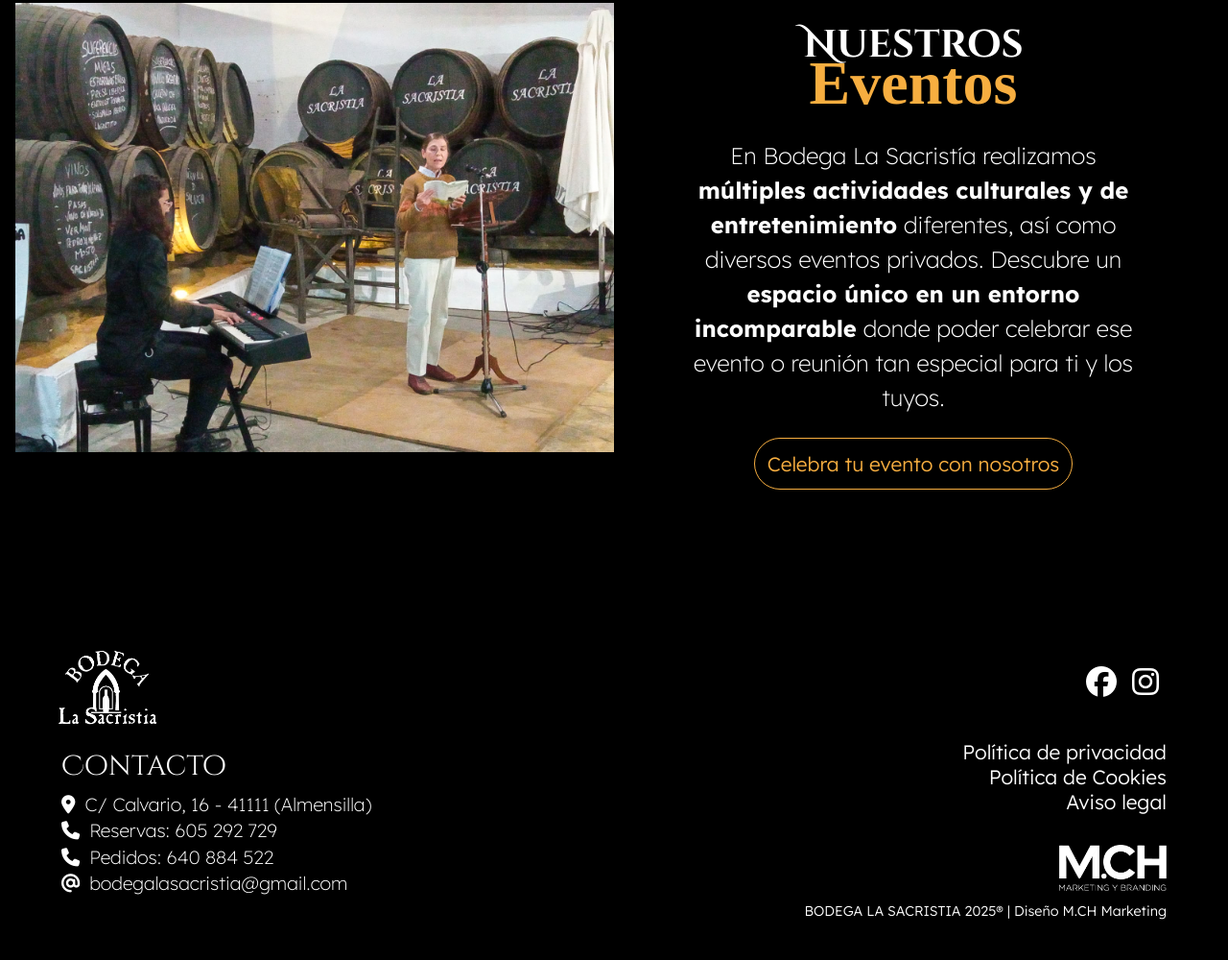
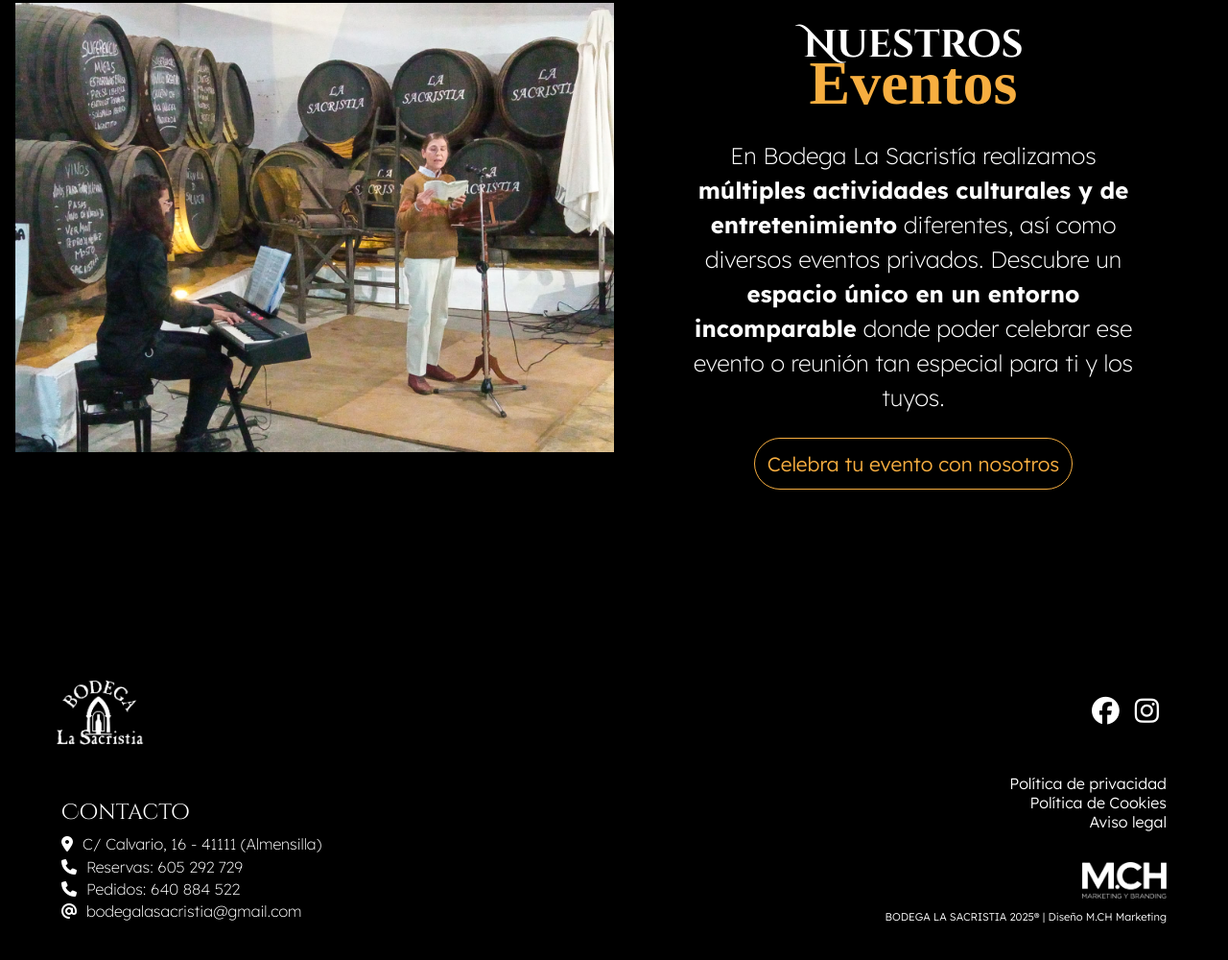
Before and after one commit to martaxxa/bodega-la-sacristia, a website built with Vite: page src/index.html in a window 1280 px wide. Shown: the part 4323-5323 px from the top of the page at 96% size. Built offline with nearby package versions, Linux system fonts and the light colour scheme; files whose address does not match are found by name; a web font is replaced by a local one.

Commit message:
Fix footer

```diff
--- a/src/styles/layout/_footer.scss
+++ b/src/styles/layout/_footer.scss
@@ -5,7 +5,7 @@
 
   @media (min-width: 768px) {
     padding-inline: 3rem;
-    padding-block: 2rem;
+    padding-top: 4rem;
   }
 }
 
@@ -32,7 +32,7 @@
   }
 
   &__logo {
-    width: 8rem;
+    width: 7rem;
   }
 
   &__contact {
@@ -49,7 +49,8 @@
     margin-bottom: 0.5rem;
 
     @media (min-width: 768px) {
-      font-size: 1.8rem;
+      font-size: 1.4rem;
+      margin-top: 2rem;
     }
   }
 
@@ -58,7 +59,7 @@
     margin-bottom: 0.2rem;
 
     @media (min-width: 768px) {
-      font-size: 1.2rem;
+      font-size: 1rem;
     }
   }
 
@@ -93,7 +94,7 @@
     }
 
     @media (min-width: 768px) {
-      font-size: 2rem;
+      font-size: 1.8rem;
     }}
 
   @media (min-width: 768px) {
@@ -116,7 +117,7 @@
     font-size: 0.8rem;
 
     @media (min-width: 768px) {
-      font-size: 1.3rem;
+      font-size: 1rem;
     }}
 
   &__logo {
@@ -128,7 +129,7 @@
     width: 6rem;
 
     @media (min-width: 768px) {
-      width: 7rem;
+      width: 5.5rem;
     }
   }
 
@@ -141,7 +142,8 @@
     font-weight: 300;
 
     @media (min-width: 768px) {
-      font-size: 0.9rem;
+      font-size: 0.7rem;
+      text-align: right;
     }
   }
 }
```
